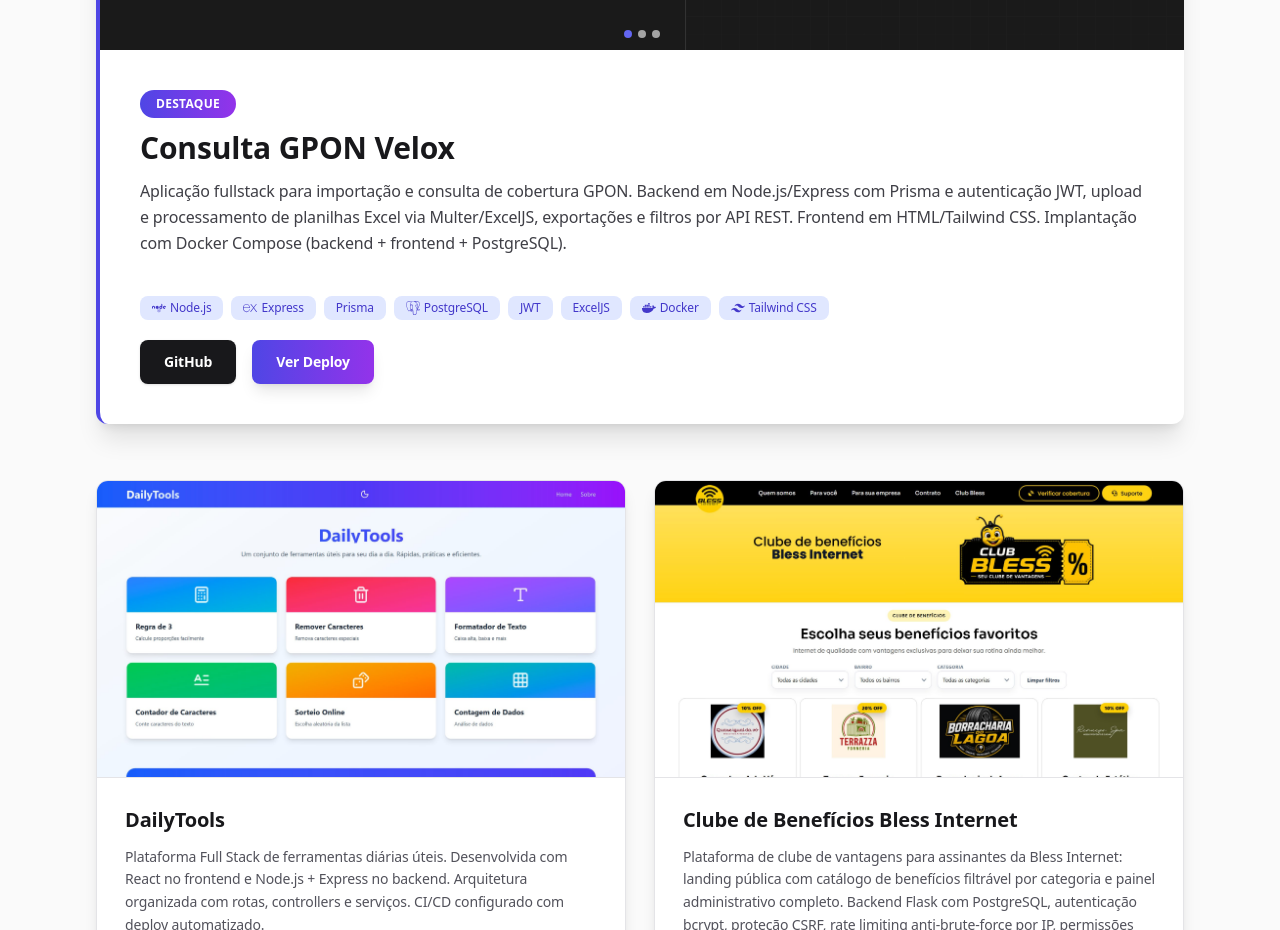
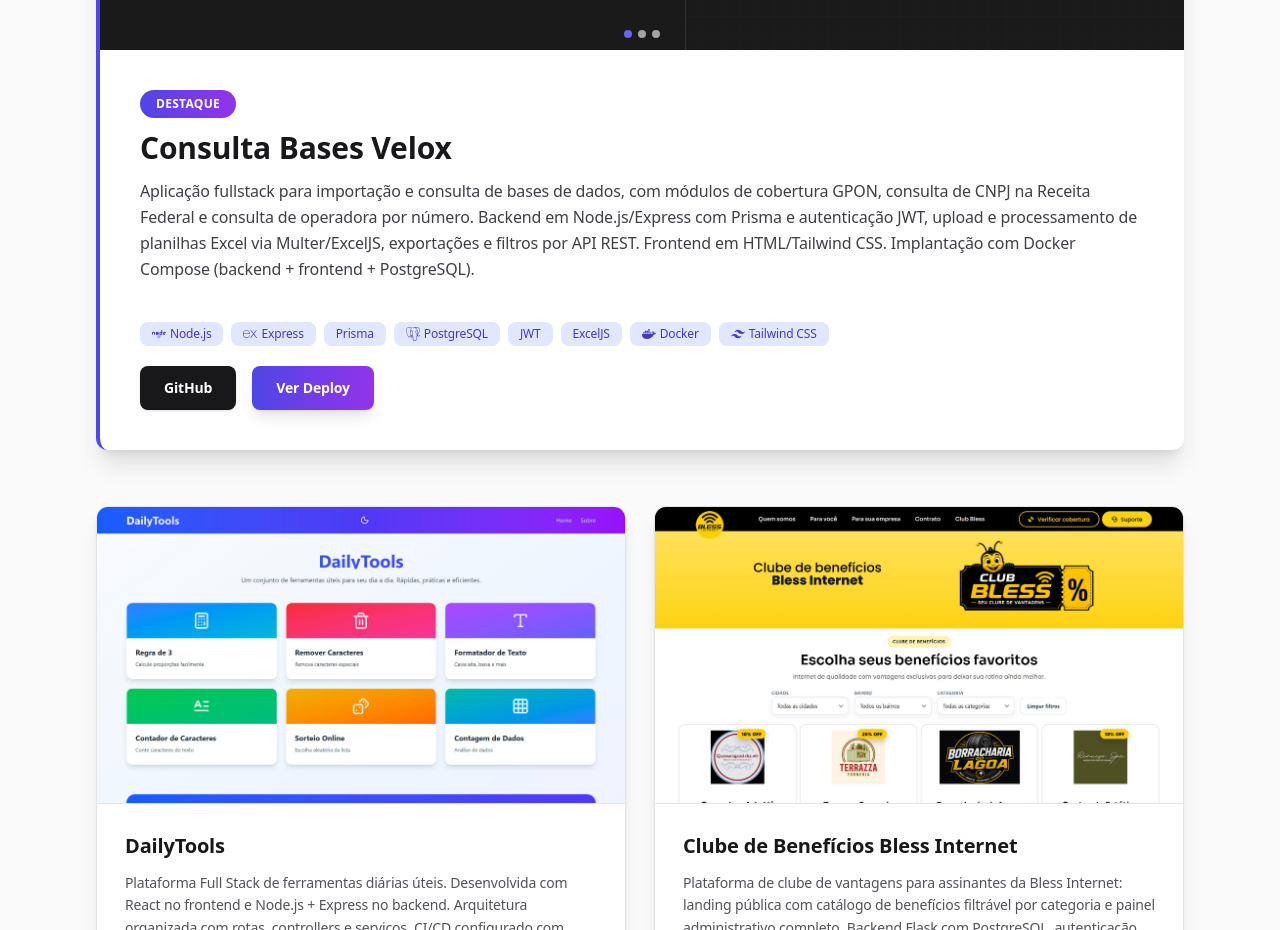
Before and after one commit to abiass/Meu-Portifolio, a React (Vite) app: page / in a window 1280 px wide. Shown: the part 6520-7450 px from the top of the page. Built offline with nearby package versions, Linux system fonts and the light colour scheme.

Commit message:
fix: bases description changed

```diff
--- a/src/data/projects.js
+++ b/src/data/projects.js
@@ -116,8 +116,8 @@
   },
   {
     id: 12,
-    title: 'Consulta GPON Velox',
-    description: 'Aplicação fullstack para importação e consulta de cobertura GPON. Backend em Node.js/Express com Prisma e autenticação JWT, upload e processamento de planilhas Excel via Multer/ExcelJS, exportações e filtros por API REST. Frontend em HTML/Tailwind CSS. Implantação com Docker Compose (backend + frontend + PostgreSQL).',
+    title: 'Consulta Bases Velox',
+    description: 'Aplicação fullstack para importação e consulta de bases de dados, com módulos de cobertura GPON, consulta de CNPJ na Receita Federal e consulta de operadora por número. Backend em Node.js/Express com Prisma e autenticação JWT, upload e processamento de planilhas Excel via Multer/ExcelJS, exportações e filtros por API REST. Frontend em HTML/Tailwind CSS. Implantação com Docker Compose (backend + frontend + PostgreSQL).',
     stack: ['Node.js', 'Express', 'Prisma', 'PostgreSQL', 'JWT', 'ExcelJS', 'Docker', 'Tailwind CSS'],
     images: [
       '/consultabases/consultabases1.png',
```
